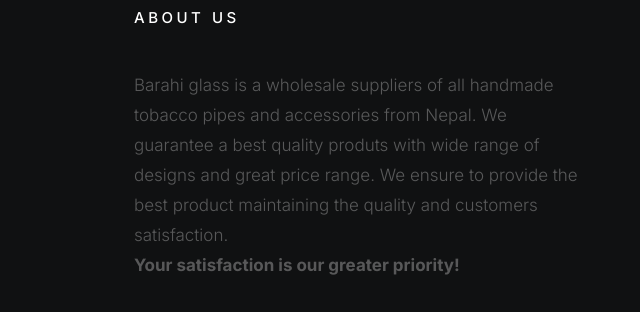
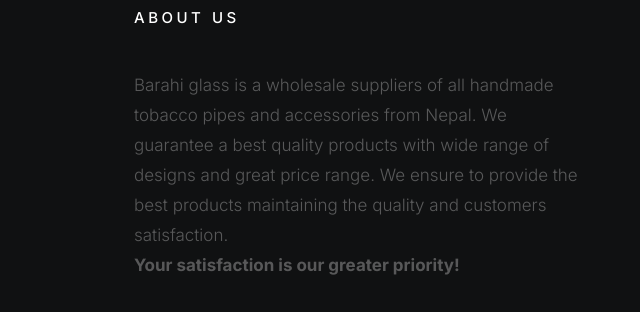
Before and after one commit to rajbaral/barahi-group, a plain HTML site: page index.html in a window 1280 px wide. Shown: the part 906-1218 px from the top of the page, 20-660 px from the left. Drawn offline with Linux system fonts and the light colour scheme.

Commit message:
small fix 2

```diff
--- a/index.html
+++ b/index.html
@@ -138,8 +138,8 @@
                     <h4 class="h6">About us</h4>
 
                     <p class="desc">
-                        Barahi glass is a wholesale suppliers of all handmade tobacco pipes and accessories from Nepal. We guarantee a best quality produts with
-                        wide range of designs and great price range. We ensure to provide the best product maintaining the quality and customers satisfaction.
+                        Barahi glass is a wholesale suppliers of all handmade tobacco pipes and accessories from Nepal. We guarantee a best quality products with
+                        wide range of designs and great price range. We ensure to provide the best products maintaining the quality and customers satisfaction.
                       <br>
                       <b style="font-weight: 800;">Your satisfaction is our greater priority!</b>
                     </p>
```
